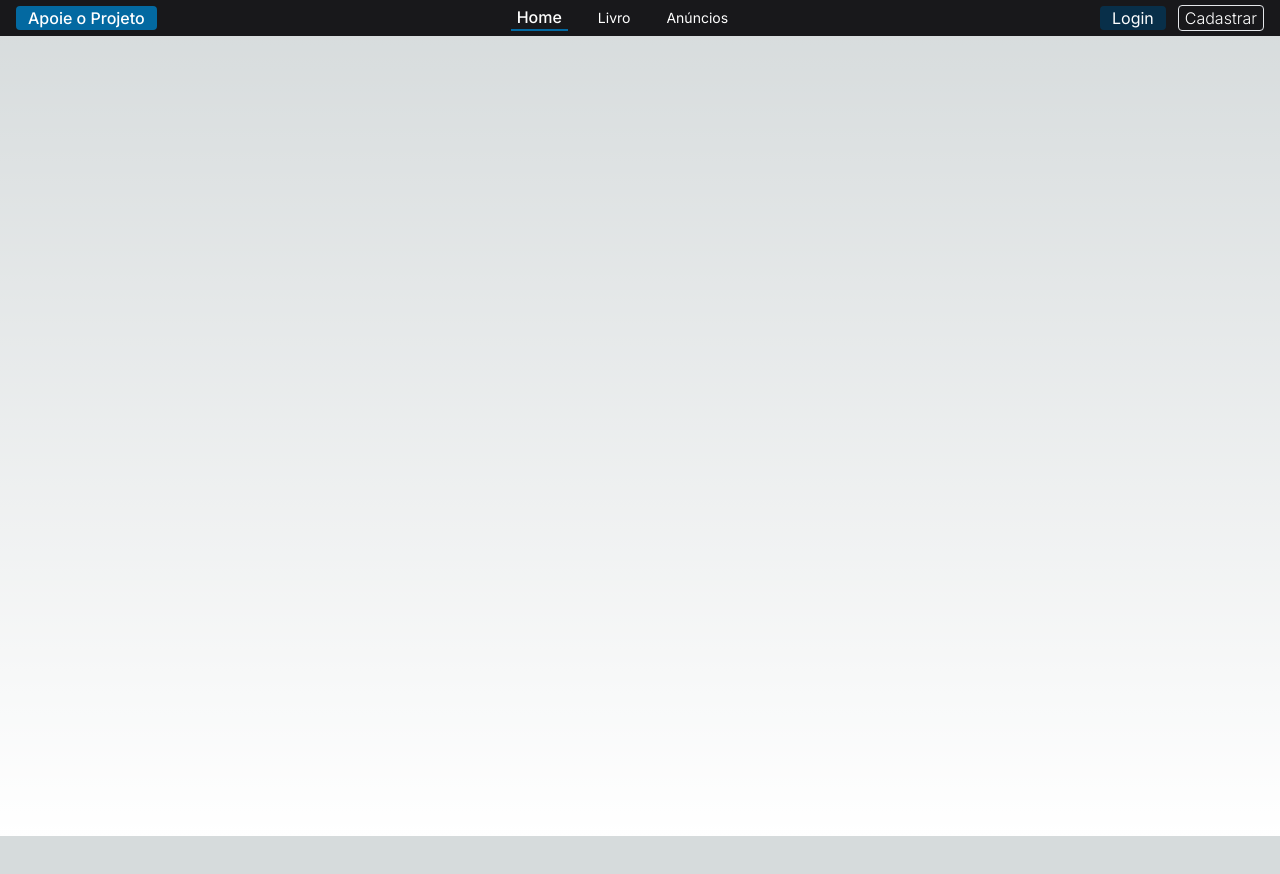
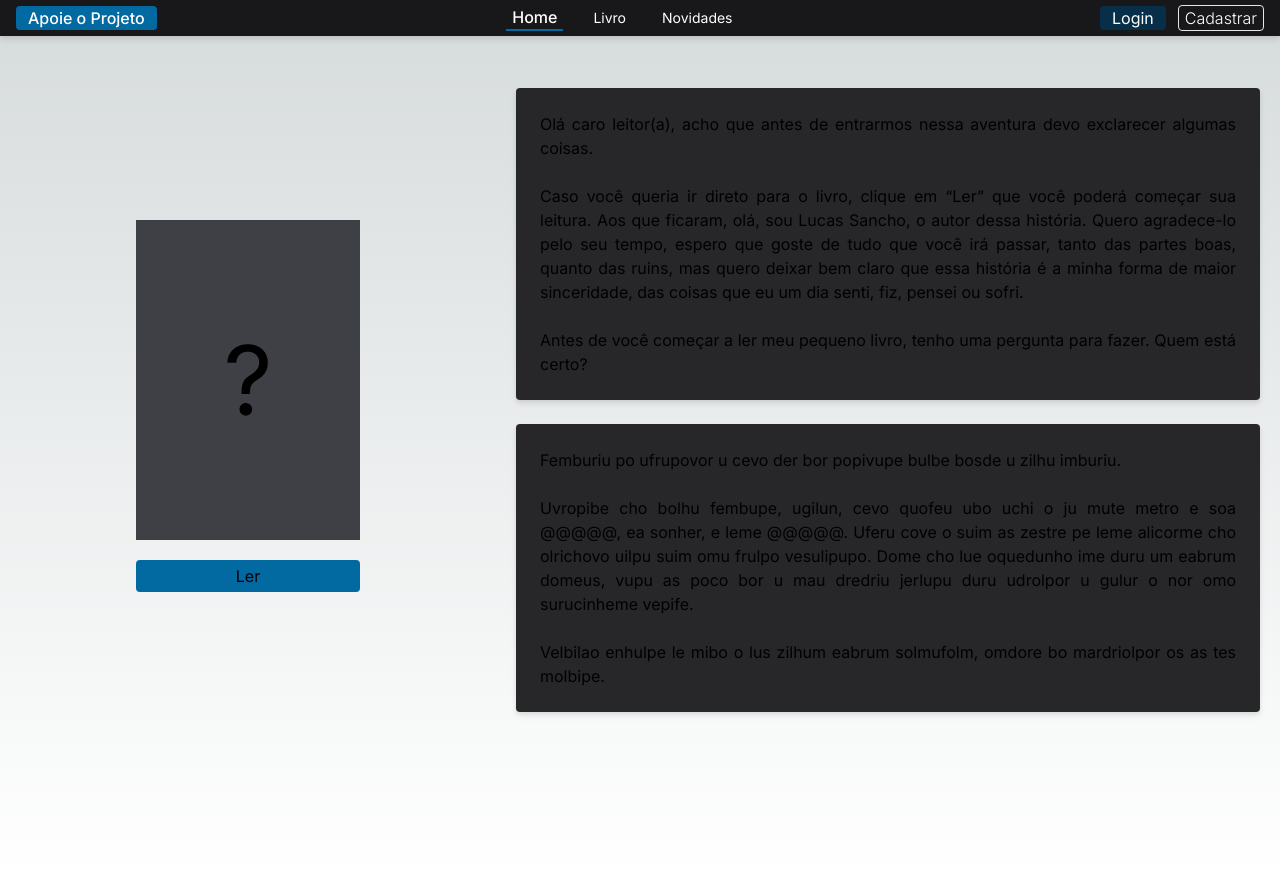
Before and after one commit to LucasSanchoLima/web-cura-corrosiva, a Next.js app: page / in a window 1280 px wide. Before the commit the page ends 836 px from the top, so only its background shows below. Built offline with nearby package versions, Linux system fonts and the light colour scheme.

Commit message:
Pagina Principal

```diff
--- /dev/null
+++ b/src/app/novidades/page.tsx
@@ -0,0 +1,3 @@
+export default function Novidades() {
+  return <div>novidades</div>;
+}
--- a/src/app/page.tsx
+++ b/src/app/page.tsx
@@ -1,3 +1,43 @@
+import { BotaoLer } from "@/components/botoes/Botoes";
+import TextoSimples from "@/components/textos/Textos";
+
 export default function Home() {
-  return <main className="h-screen  w-full"></main>;
+  return (
+    <main className="h-screen  w-full">
+      <div className="w-full  flex flex-col sm:flex-row my-10">
+        <div className=" flex justify-center items-center flex-col w-full sm:w-2/5 my-20 sm:my-auto">
+          <div className="w-56 bg-zinc-700 h-80 m-4 flex justify-center">
+            <p className="text-8xl text-center my-auto">?</p>
+          </div>
+          <BotaoLer />
+        </div>
+        <div className="h-full flex flex-col justify-center mx-5 max-w-3xl items-center w-auto sm:w-3/5">
+          <TextoSimples>
+            <p className="p-3 text-justify m-3 text-sm sm:text-base">
+              Olá caro leitor(a), acho que antes de entrarmos nessa aventura devo exclarecer algumas coisas.
+              <br />
+              <br />
+              Caso você queria ir direto para o livro, clique em “Ler” que você poderá começar sua leitura. Aos que ficaram, olá, sou Lucas Sancho, o autor dessa história. Quero agradece-lo pelo seu tempo, espero que goste de tudo que você irá passar,
+              tanto das partes boas, quanto das ruins, mas quero deixar bem claro que essa história é a minha forma de maior sinceridade, das coisas que eu um dia senti, fiz, pensei ou sofri.
+              <br />
+              <br />
+              Antes de você começar a ler meu pequeno livro, tenho uma pergunta para fazer. Quem está certo?
+            </p>
+          </TextoSimples>
+          <TextoSimples>
+            <p className="p-3 text-justify m-3 text-sm sm:text-base">
+              Femburiu po ufrupovor u cevo der bor popivupe bulbe bosde u zilhu imburiu.
+              <br />
+              <br />
+              Uvropibe cho bolhu fembupe, ugilun, cevo quofeu ubo uchi o ju mute metro e soa @@@@@, ea sonher, e leme @@@@@. Uferu cove o suim as zestre pe leme alicorme cho olrichovo uilpu suim omu frulpo vesulipupo. Dome cho lue oquedunho ime duru um
+              eabrum domeus, vupu as poco bor u mau dredriu jerlupu duru udrolpor u gulur o nor omo surucinheme vepife.
+              <br />
+              <br />
+              Velbilao enhulpe le mibo o lus zilhum eabrum solmufolm, omdore bo mardriolpor os as tes molbipe.
+            </p>
+          </TextoSimples>
+        </div>
+      </div>
+    </main>
+  );
 }
--- a/src/components/botoes/Botoes.tsx
+++ b/src/components/botoes/Botoes.tsx
@@ -1,4 +1,6 @@
 "use client";
+
+import Link from "next/link";
 
 interface BotaoApoiaseProps {
   texto: string;
@@ -16,3 +18,14 @@ export default function BotaoApoiase({ texto, mobile = false }: BotaoApoiaseProp
     </a>
   );
 }
+
+export function BotaoLer() {
+  return (
+    <Link
+      href="/livro"
+      className="w-56 text-center bg-sky-700 rounded m-1 py-1"
+    >
+      Ler
+    </Link>
+  );
+}
--- a/src/components/header/HeaderDesktop.tsx
+++ b/src/components/header/HeaderDesktop.tsx
@@ -15,7 +15,7 @@ export default function HeaderDesktop() {
   const [paginaSelecionada, setPaginaSelecionada] = useState(nomePagina[usePathname()]);
 
   return (
-    <header className="fixed w-full text-white flex justify-between px-4 bg-zinc-900 h-9 overflow-hidden top-0">
+    <header className="fixed w-full z-10 text-white flex justify-between px-4 bg-zinc-900 h-9 overflow-hidden top-0 drop-shadow-md">
       <BotaoApoiase texto="Apoie o Projeto" />
       <div className="items-center flex justify-between">
         <Link
@@ -37,13 +37,13 @@ export default function HeaderDesktop() {
           <p className={`px-1.5 fontMaquina ${paginaSelecionada == 1 ? "font-medium" : "font-small text-sm"}`}>Livro</p>
         </Link>
         <Link
-          href="/avisos"
+          href="/novidades"
           className={`mx-3 ${paginaSelecionada == 2 ? "border-b-2" : ""} border-sky-700`}
           onClick={() => {
             setPaginaSelecionada(2);
           }}
         >
-          <p className={`px-1.5 fontMaquina ${paginaSelecionada == 2 ? "font-medium" : "font-small text-sm"}`}>Anúncios</p>
+          <p className={`px-1.5 fontMaquina ${paginaSelecionada == 2 ? "font-medium" : "font-small text-sm"}`}>Novidades</p>
         </Link>
       </div>
       <div className="flex justify-between my-1.5 w-auto">
--- a/src/components/header/HeaderMobile.tsx
+++ b/src/components/header/HeaderMobile.tsx
@@ -11,7 +11,7 @@ export default function HeaderMobile() {
   const [menu, setMenu] = useState(false);
 
   return (
-    <header className="fixed w-full text-white flex flex-wrap bg-zinc-900 overflow-hidden top-0">
+    <header className="fixed w-full z-10 text-white flex flex-wrap bg-zinc-900 overflow-hidden top-0 drop-shadow-md">
       <div className="flex justify-between h-9 px-4 w-full">
         <div
           className="my-auto"
@@ -54,13 +54,13 @@ export default function HeaderMobile() {
           <p className="text-center">Livro</p>
         </Link>
         <Link
-          href="/avisos"
+          href="/novidades"
           className="bg-zinc-800 w-3/5 py-1 rounded my-2"
           onClick={() => {
             setMenu(false);
           }}
         >
-          <p className="text-center">Avisos</p>
+          <p className="text-center">Novidades</p>
         </Link>
 
         <BotaoApoiase
--- /dev/null
+++ b/src/components/textos/Textos.tsx
@@ -0,0 +1,9 @@
+import { ReactNode } from "react";
+
+interface textoProps {
+  children: ReactNode;
+}
+
+export default function TextoSimples({ children }: textoProps) {
+  return <div className="bg-zinc-800 rounded drop-shadow-md my-3">{children}</div>;
+}
--- a/tailwind.config.ts
+++ b/tailwind.config.ts
@@ -1,17 +1,12 @@
 import type { Config } from "tailwindcss";
 
 const config: Config = {
-  content: [
-    "./src/pages/**/*.{js,ts,jsx,tsx,mdx}",
-    "./src/components/**/*.{js,ts,jsx,tsx,mdx}",
-    "./src/app/**/*.{js,ts,jsx,tsx,mdx}",
-  ],
+  content: ["./src/pages/**/*.{js,ts,jsx,tsx,mdx}", "./src/components/**/*.{js,ts,jsx,tsx,mdx}", "./src/app/**/*.{js,ts,jsx,tsx,mdx}"],
   theme: {
     extend: {
       backgroundImage: {
         "gradient-radial": "radial-gradient(var(--tw-gradient-stops))",
-        "gradient-conic":
-          "conic-gradient(from 180deg at 50% 50%, var(--tw-gradient-stops))",
+        "gradient-conic": "conic-gradient(from 180deg at 50% 50%, var(--tw-gradient-stops))",
       },
     },
   },
```
